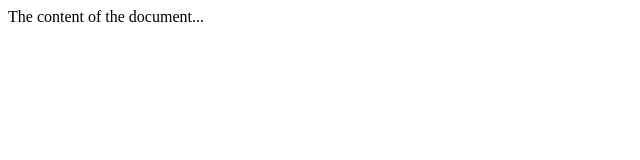
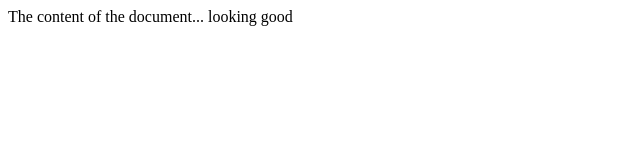
Before and after one commit to chrishudlin/test-dev, a plain HTML site: page index.html in a window 1280 px wide. Shown: the whole page, without its empty margins (0-640 px from the left). Drawn offline with Linux system fonts and the light colour scheme.

Commit message:
Update index.html

```diff
--- a/index.html
+++ b/index.html
@@ -4,6 +4,6 @@
   <title>HRT Static Webpage Example</title>
 </head>
 <body>
-The content of the document...
+The content of the document... looking good
 </body>
 </html>
```
